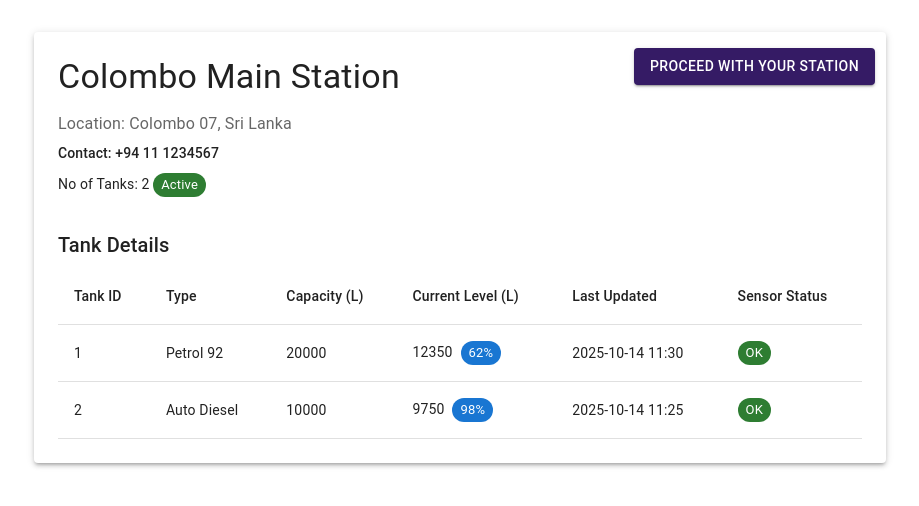
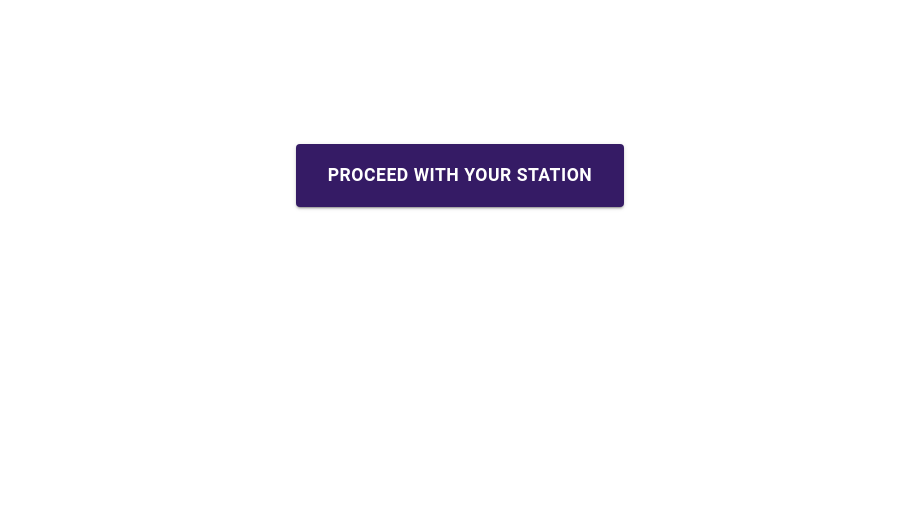
Before and after one commit to SenuraUpesh2002/Research-Project-SLIIT, a React (Vite) app in the folder client/: page /StationInfo in a window 1280 px wide. Shown: the top 506 px of the page, without its empty margins (180-1099 px from the left). Built offline with nearby package versions, Linux system fonts and the light colour scheme.

Commit message:
Updated the frontend content

```diff
--- a/client/src/ComponentHome/StationInfo.jsx
+++ b/client/src/ComponentHome/StationInfo.jsx
@@ -1,108 +1,52 @@
-import React, { useEffect, useState } from 'react';
-import { Container, Paper, Typography, Box, Table, TableHead, TableBody, TableRow, TableCell, CircularProgress, Chip, Button } from '@mui/material';
+import React, { useState } from 'react';
+import { Container, Box, Button } from '@mui/material';
 import { useNavigate } from 'react-router-dom';
 
-const StationInfo = ({ stationId }) => {
-  const [stationData, setStationData] = useState(null);
-  const [loading, setLoading] = useState(true);
+const StationInfo = () => {
+  const [proceeded, setProceeded] = useState(false);
   const navigate = useNavigate();
 
-  // Dummy fetch, replace with your actual API call
-  useEffect(() => {
-    // Simulate API
-    setTimeout(() => {
-      setStationData({
-        name: 'Colombo Main Station',
-        location: 'Colombo 07, Sri Lanka',
-        contact: '+94 11 1234567',
-        noOfTanks: 2,
-        status: 'Active',
-        tanks: [
-          { id: 1, type: 'Petrol 92', capacity: 20000, currentLevel: 12350, lastUpdated: '2025-10-14 11:30', sensorStatus: 'OK' },
-          { id: 2, type: 'Auto Diesel', capacity: 10000, currentLevel: 9750, lastUpdated: '2025-10-14 11:25', sensorStatus: 'OK' }
-        ]
-      });
-      setLoading(false);
-    }, 800);
-  }, [stationId]);
-
-  if (loading) return <Box display="flex" justifyContent="center" mt={4}><CircularProgress /></Box>;
-
+  // Show only the buttons, no data/cards/tables
   return (
-    <Container maxWidth="md" sx={{ mt: 4, position: 'relative' }}>
+    <Container maxWidth="md" sx={{ mt: 8, mb: 8 }}>
+      <Box sx={{ display: 'flex', flexDirection: 'column', alignItems: 'center', py: 10 }}>
+        {!proceeded ? (
           <Button
             variant="contained"
             sx={{
+              fontWeight: "bold",
+              fontSize: "1.1rem",
+              px: 4,
+              py: 2,
               backgroundColor: "#351B65",
-    '&:hover': {
-      backgroundColor: "#2a154f"  // Slightly darker for hover
-    },
-    position: 'absolute',
-    top: 16,
-    right: 35
+              mb: 4,
+              '&:hover': { backgroundColor: "#2a154f" }
             }}
-  onClick={() => navigate('/fs-view1')}
+            onClick={() => {
+              setProceeded(true);
+              navigate('/fs-view1');
+            }}
           >
-  Proceed with your station
+            PROCEED WITH YOUR STATION
           </Button>
-
-      <Paper elevation={3} sx={{ p: 3 }}>
-        <Typography variant="h4" gutterBottom>
-          {stationData.name}
-        </Typography>
-        <Typography variant="subtitle1" color="textSecondary" gutterBottom>
-          Location: {stationData.location}
-        </Typography>
-        <Typography variant="subtitle2">Contact: {stationData.contact}</Typography>
-        <Typography variant="body2" sx={{ mt: 1, mb: 2 }}>
-          No of Tanks: {stationData.noOfTanks}{' '}
-          {stationData.status === 'Active'
-            ? <Chip label="Active" color="success" size="small" />
-            : <Chip label="Inactive" color="error" size="small" />}
-        </Typography>
-
-        <Box mt={4}>
-          <Typography variant="h6" gutterBottom>Tank Details</Typography>
-          <Table>
-            <TableHead>
-              <TableRow>
-                <TableCell>Tank ID</TableCell>
-                <TableCell>Type</TableCell>
-                <TableCell>Capacity (L)</TableCell>
-                <TableCell>Current Level (L)</TableCell>
-                <TableCell>Last Updated</TableCell>
-                <TableCell>Sensor Status</TableCell>
-              </TableRow>
-            </TableHead>
-            <TableBody>
-              {stationData.tanks.map(tank => (
-                <TableRow key={tank.id}>
-                  <TableCell>{tank.id}</TableCell>
-                  <TableCell>{tank.type}</TableCell>
-                  <TableCell>{tank.capacity}</TableCell>
-                  <TableCell>
-                    {tank.currentLevel}
-                    <Chip
-                      label={`${Math.round((tank.currentLevel / tank.capacity) * 100)}%`}
-                      color={tank.currentLevel < tank.capacity * 0.2 ? 'error' : 'primary'}
-                      size="small"
-                      sx={{ ml: 1 }}
-                    />
-                  </TableCell>
-                  <TableCell>{tank.lastUpdated}</TableCell>
-                  <TableCell>
-                    <Chip
-                      label={tank.sensorStatus}
-                      color={tank.sensorStatus === 'OK' ? 'success' : 'error'}
-                      size="small"
-                    />
-                  </TableCell>
-                </TableRow>
-              ))}
-            </TableBody>
-          </Table>
+        ) : (
+          <Button
+            variant="outlined"
+            sx={{
+              fontWeight: "bold",
+              px: 4,
+              py: 2,
+              color: "#351B65",
+              borderColor: "#351B65",
+              width: 300,
+              '&:hover': { borderColor: "#2a154f" }
+            }}
+            onClick={() => setProceeded(false)}
+          >
+            BACK
+          </Button>
+        )}
       </Box>
-      </Paper>
     </Container>
   );
 };
```
Lines whose indentation alone changed are shown as unchanged.
